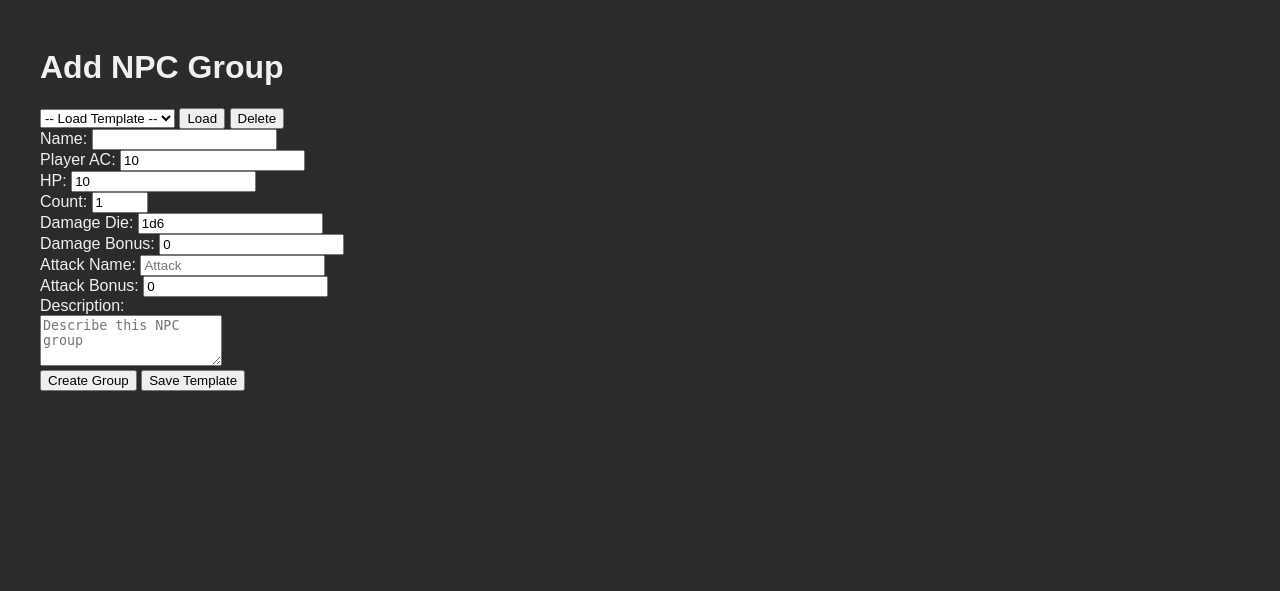
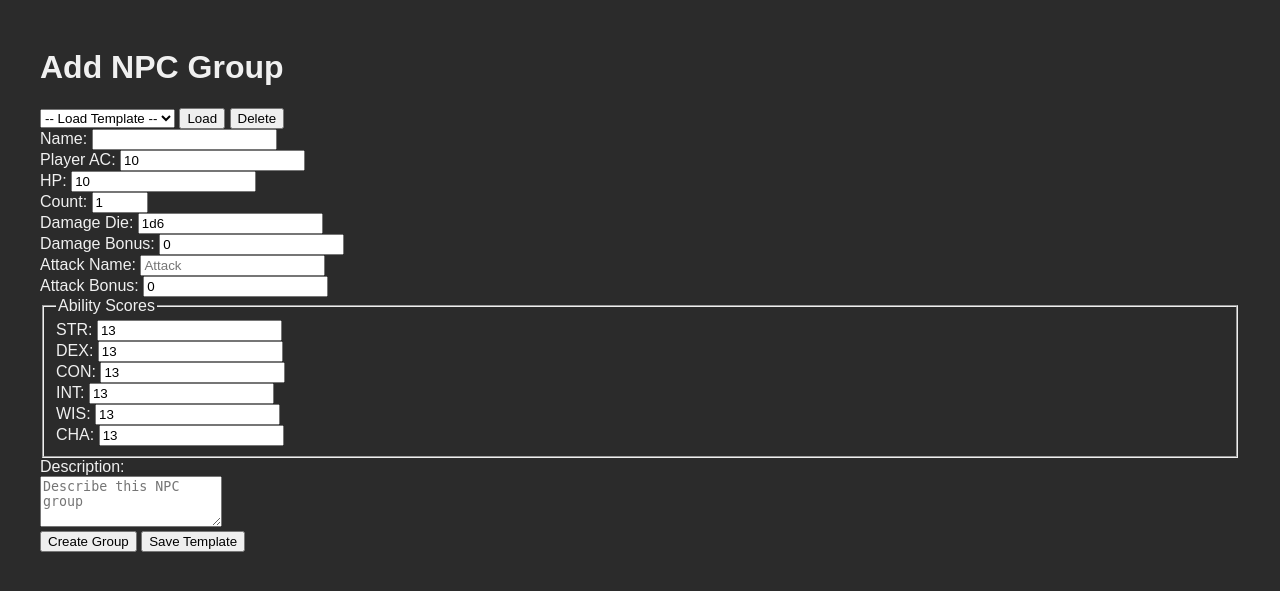
Before and after one commit to MrDMurray/bigbattle, a Flask app: page /add_group in a window 1280 px wide. Shown: the top 591 px of the page. Run offline with Flask 3, Linux system fonts and the light colour scheme; data comes from the database, SQL or seed files in the repository.

Commit message:
Add ability scores and saving throw rolls for NPC groups

```diff
--- a/app.py
+++ b/app.py
@@ -151,6 +151,14 @@
     data = request.form
     base_hp = int(data.get("hp", 1))
     count = int(data.get("count", 1))
+    abilities = {
+        "STR": int(data.get("str", 13)),
+        "DEX": int(data.get("dex", 13)),
+        "CON": int(data.get("con", 13)),
+        "INT": int(data.get("int", 13)),
+        "WIS": int(data.get("wis", 13)),
+        "CHA": int(data.get("cha", 13)),
+    }
     group = {
         "id": next_id,
         "name": data.get("name", "Darkrider"),
@@ -164,6 +172,7 @@
         "icon": data.get("name", "default_icon") + ".png",
         "base_hp": base_hp,
         "npcs": [NPC(base_hp, base_hp) for _ in range(count)],
+        "abilities": abilities,
     }
     npc_groups.append(group)
     next_id += 1
@@ -238,6 +247,14 @@
             'icon': g.get('icon', ''),
             'base_hp': g.get('base_hp', 1),
             'npcs': [{'hp': n.hp, 'max_hp': n.max_hp} for n in g.get('npcs', [])],
+            'abilities': g.get('abilities', {
+                'STR': 13,
+                'DEX': 13,
+                'CON': 13,
+                'INT': 13,
+                'WIS': 13,
+                'CHA': 13,
+            }),
         }
         for g in npc_groups
     ]
@@ -258,6 +275,14 @@
             'icon': g.get('icon', ''),
             'base_hp': g.get('base_hp', 1),
             'npcs': [NPC(n['hp'], n.get('max_hp', n['hp'])) for n in g.get('npcs', [])],
+            'abilities': g.get('abilities', {
+                'STR': 13,
+                'DEX': 13,
+                'CON': 13,
+                'INT': 13,
+                'WIS': 13,
+                'CHA': 13,
+            }),
         }
         for g in data
     ]
--- a/static/css/style.css
+++ b/static/css/style.css
@@ -28,6 +28,9 @@
 .ac-btn { padding: 2px 6px; }
 .small-btn { font-size: 12px; padding: 2px 6px; }
 .file-input { font-size: 12px; }
+.saves-row { display: flex; align-items: center; gap: 4px; flex-wrap: wrap; margin-top: 4px; }
+.save-dc { width: 4ch; }
+.save-result { position: absolute; top: 50%; left: 50%; transform: translate(-50%, -50%); font-weight: bold; pointer-events: none; }
 /* three-dot menu */
 .menu { position: absolute; top: 4px; right: 4px; }
 .menu-btn { background: none; border: none; color: #fff; font-size: 16px; cursor: pointer; }
--- a/templates/add_group.html
+++ b/templates/add_group.html
@@ -28,6 +28,15 @@
       <label>Damage Bonus: <input type="number" name="damage_bonus" value="0"></label><br>
       <label>Attack Name: <input type="text" name="attack_name" placeholder="Attack"></label><br>
       <label>Attack Bonus: <input type="number" name="attack_bonus" value="0"></label><br>
+      <fieldset class="abilities">
+        <legend>Ability Scores</legend>
+        <label>STR: <input type="number" name="str" value="13"></label><br>
+        <label>DEX: <input type="number" name="dex" value="13"></label><br>
+        <label>CON: <input type="number" name="con" value="13"></label><br>
+        <label>INT: <input type="number" name="int" value="13"></label><br>
+        <label>WIS: <input type="number" name="wis" value="13"></label><br>
+        <label>CHA: <input type="number" name="cha" value="13"></label><br>
+      </fieldset>
       <label>Description:<br>
         <textarea name="description" rows="3" placeholder="Describe this NPC group"></textarea>
       </label><br>
```
Also changed, not shown: static/js/script.js (+37 -0 lines), templates/index.html (+10 -1 lines).
